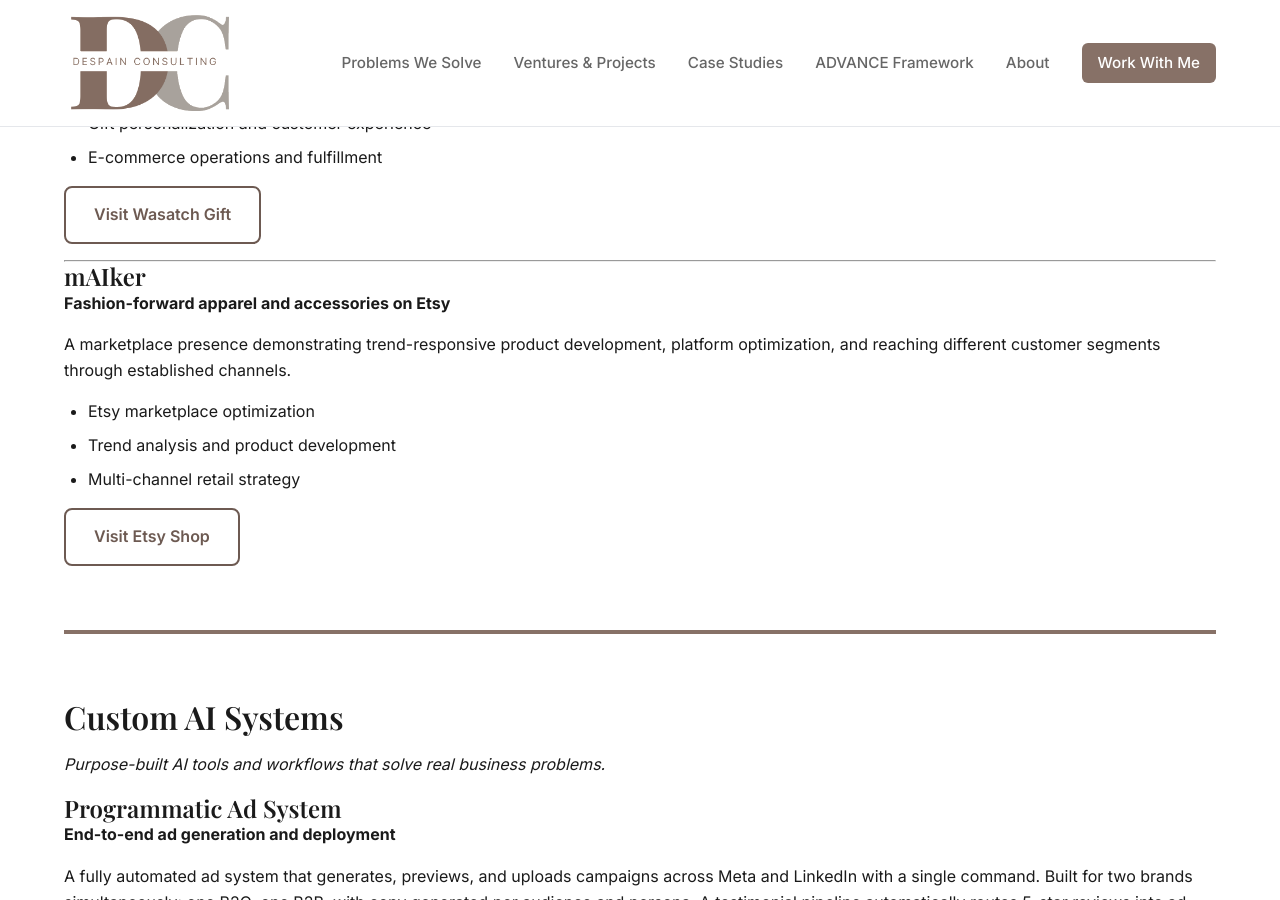
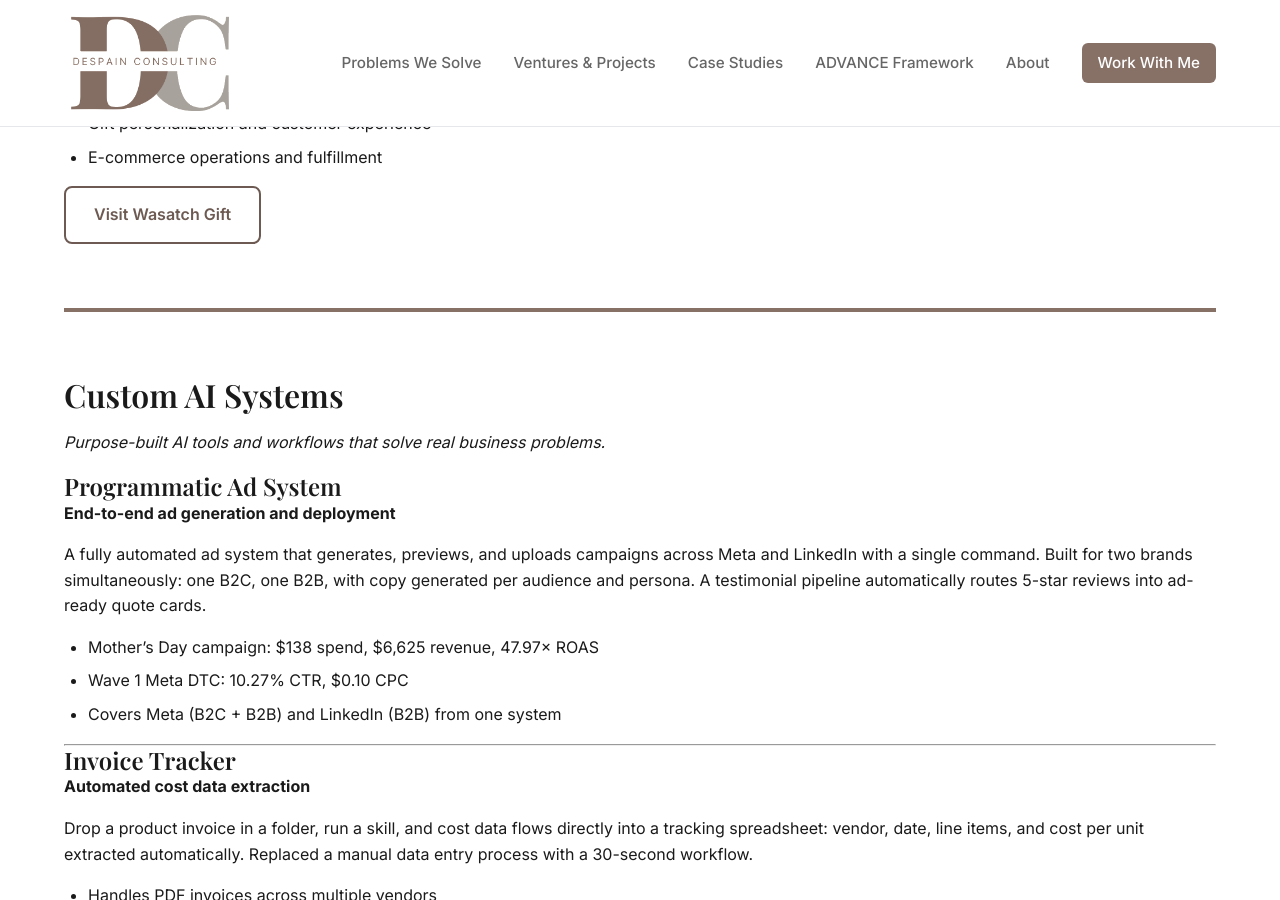
Before and after one commit to adespain70-ui/despain-consulting-site, a Jekyll site: the page built from ventures.md, in a window 1280 px wide and 900 px high, scrolled down 608 px. Built offline with Jekyll 4.4.1, drawn with Linux system fonts in a browser that asks for light colours.

Commit message:
Remove mAIker shop section from site (shop closing)
Removes the mAIker venture card from the homepage and the full mAIker
section + Etsy link from the ventures page, and drops it from the page
SEO description. Shop is being closed; removing it as a distraction.

Co-Authored-By: Claude Opus 4.8 <noreply@anthropic.com>
Claude-Session: https://claude.ai/code/session_019ExebhvWKY8BwKXus6PLoW

```diff
--- a/ventures.md
+++ b/ventures.md
@@ -2,7 +2,7 @@
 layout: page
 title: Ventures & Projects
 seo_title: "AI & E-Commerce Ventures | DeSpain Consulting | Park City, Utah"
-description: "We don't just advise. We build and operate. Explore DeSpain Consulting's active business ventures including Wasatch Gift and mAIker."
+description: "We don't just advise. We build and operate. Explore DeSpain Consulting's active business ventures including Wasatch Gift."
 subtitle: We don't just advise, we build and operate
 ---
 
@@ -21,20 +21,6 @@ A gift shop featuring products from local Utah makers. This venture showcases re
 - E-commerce operations and fulfillment
 
 <a href="https://wasatchgift.com" class="btn btn-secondary" target="_blank" rel="noopener">Visit Wasatch Gift</a>
-
----
-
-### mAIker
-
-**Fashion-forward apparel and accessories on Etsy**
-
-A marketplace presence demonstrating trend-responsive product development, platform optimization, and reaching different customer segments through established channels.
-
-- Etsy marketplace optimization
-- Trend analysis and product development
-- Multi-channel retail strategy
-
-<a href="https://maikerco.etsy.com" class="btn btn-secondary" target="_blank" rel="noopener">Visit Etsy Shop</a>
 
 <hr class="section-divider">
 
```
Also changed, not shown: index.md (+0 -8 lines).
